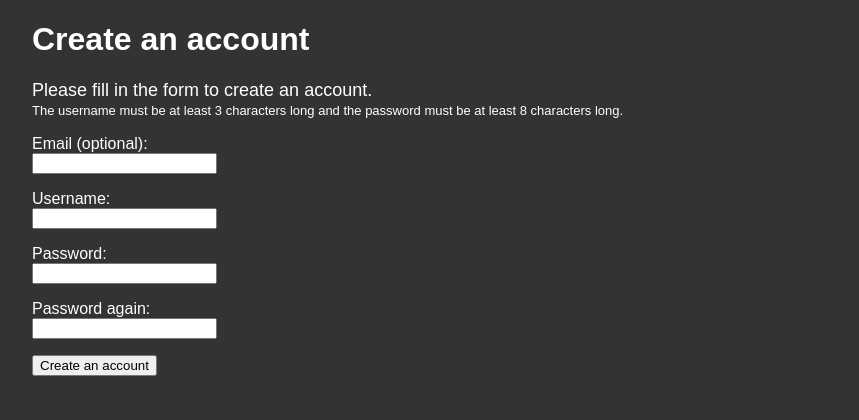
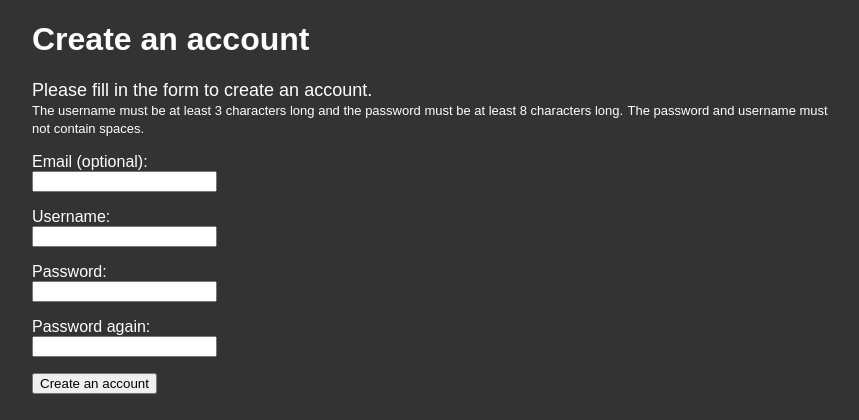
Before and after one commit to ogsavimaja/Indiedev-platform2, a Flask app: page /register in a window 1280 px wide. Shown: the part 96-516 px from the top of the page, without its empty margins (208-1067 px from the left). Run offline with Flask 3, Linux system fonts and the light colour scheme.

Commit message:
Add improved handling regarding unnecessary spaces in announcements and comments
-Make combined header and nav bar color a bit darker

```diff
--- a/app.py
+++ b/app.py
@@ -73,8 +73,14 @@ def register():
         if len(password) < 8:
             flash("ERROR: Password must be at least 8 characters long")
             return redirect("/register")
+        if " " in password:
+            flash("ERROR: Password cannot contain spaces")
+            return redirect("/register")
         if len(username) < 3:
             flash("ERROR: Username must be at least 3 characters long")
+            return redirect("/register")
+        if " " in username:
+            flash("ERROR: Username cannot contain spaces")
             return redirect("/register")
         if password != confirm_password:
             flash("ERROR: Passwords do not match")
@@ -156,7 +162,7 @@ def announcement(announcement_id):
         if not announcements.get_announcement(announcement_id):
             return errorpage("Announcement not found", "Error while loading announcement")
 
-        comment = request.form["comment"]
+        comment = request.form["comment"].strip()
         if not comment:
             flash("ERROR: Comment cannot be empty")
             return redirect("/announcement/" + str(announcement_id))
@@ -186,8 +192,8 @@ def new_announcement():
     class_types = result[1]
     if request.method == "POST":
         check_csrf_token()
-        title = request.form["title"]
-        description = request.form["description"]
+        title = request.form["title"].strip()
+        description = request.form["description"].strip()
         download_link = request.form["download_link"]
         intented_price = request.form["intented_price"]
         age_restriction = request.form["age_restriction"]
@@ -244,8 +250,8 @@ def edit_announcement(announcement_id):
     if request.method == "POST":
         check_csrf_token()
         if "confirm" in request.form:
-            title = request.form["title"]
-            description = request.form["description"]
+            title = request.form["title"].strip()
+            description = request.form["description"].strip()
             download_link = request.form["download_link"]
             intented_price = request.form["intented_price"]
             age_restriction = request.form["age_restriction"]
@@ -323,7 +329,7 @@ def edit_comment(announcement_id, comment_id):
     if request.method == "POST":
         check_csrf_token()
         if "confirm" in request.form:
-            new_comment = request.form["comment"]
+            new_comment = request.form["comment"].strip()
             if not new_comment:
                 return errorpage("Comment cannot be empty", "Error while editing comment")
             if len(new_comment) > 1000:
--- a/static/main.css
+++ b/static/main.css
@@ -7,7 +7,7 @@ body {
 }
 
 .header {
-  background-color: rgb(44, 44, 44);
+  background-color: rgb(37, 37, 37);
   color: white;
 }
 
--- a/templates/register.html
+++ b/templates/register.html
@@ -6,6 +6,7 @@
 <h1>Create an account</h1>
 <font size="4">Please fill in the form to create an account.</font><br />
 <font size="2">The username must be at least 3 characters long and the password must be at least 8 characters long.</font>
+<font size="2">The password and username must not contain spaces.</font>
 {% for message in get_flashed_messages() %}
 <p>
   <b>{{ message }}</b>
```
